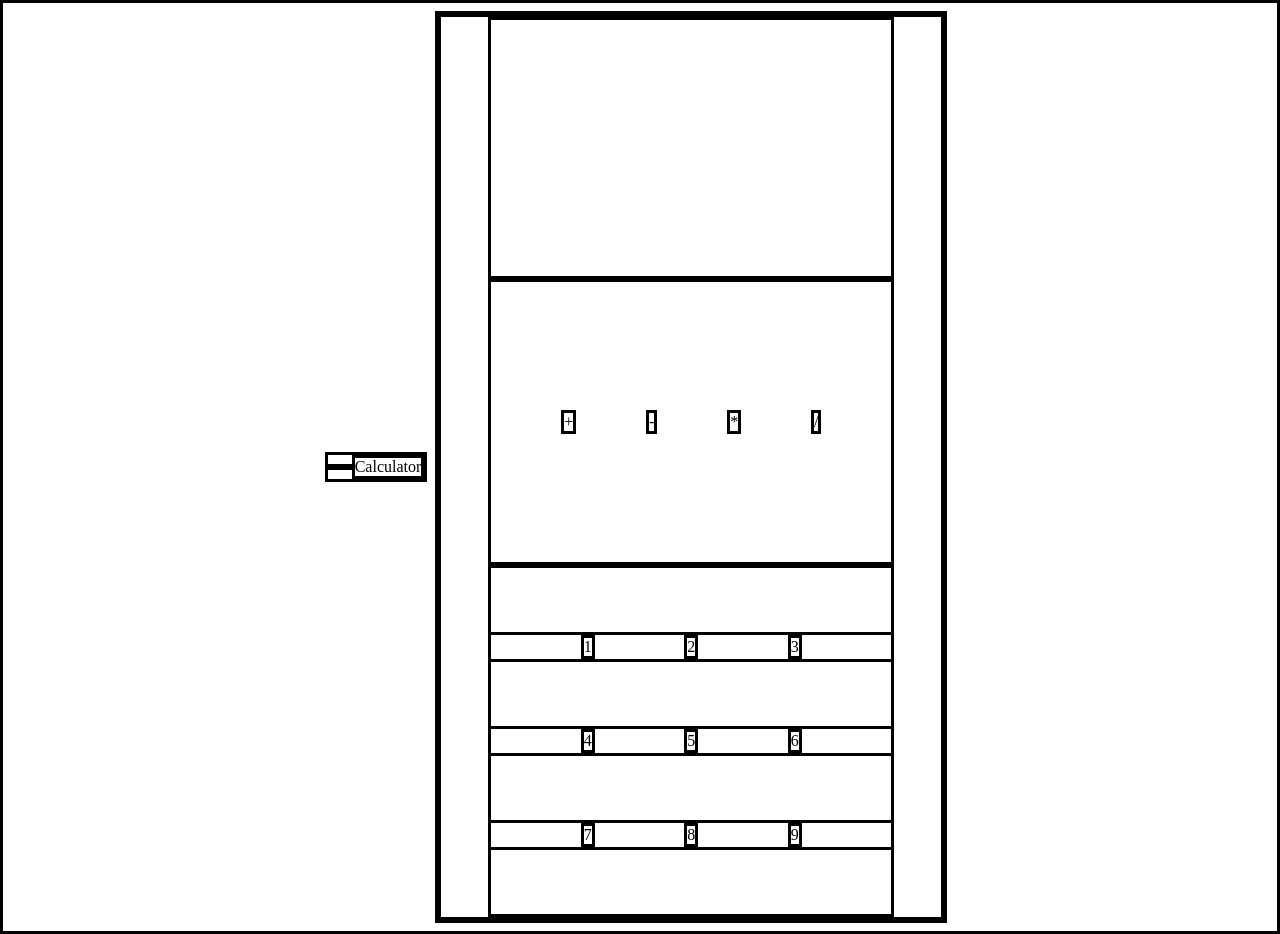
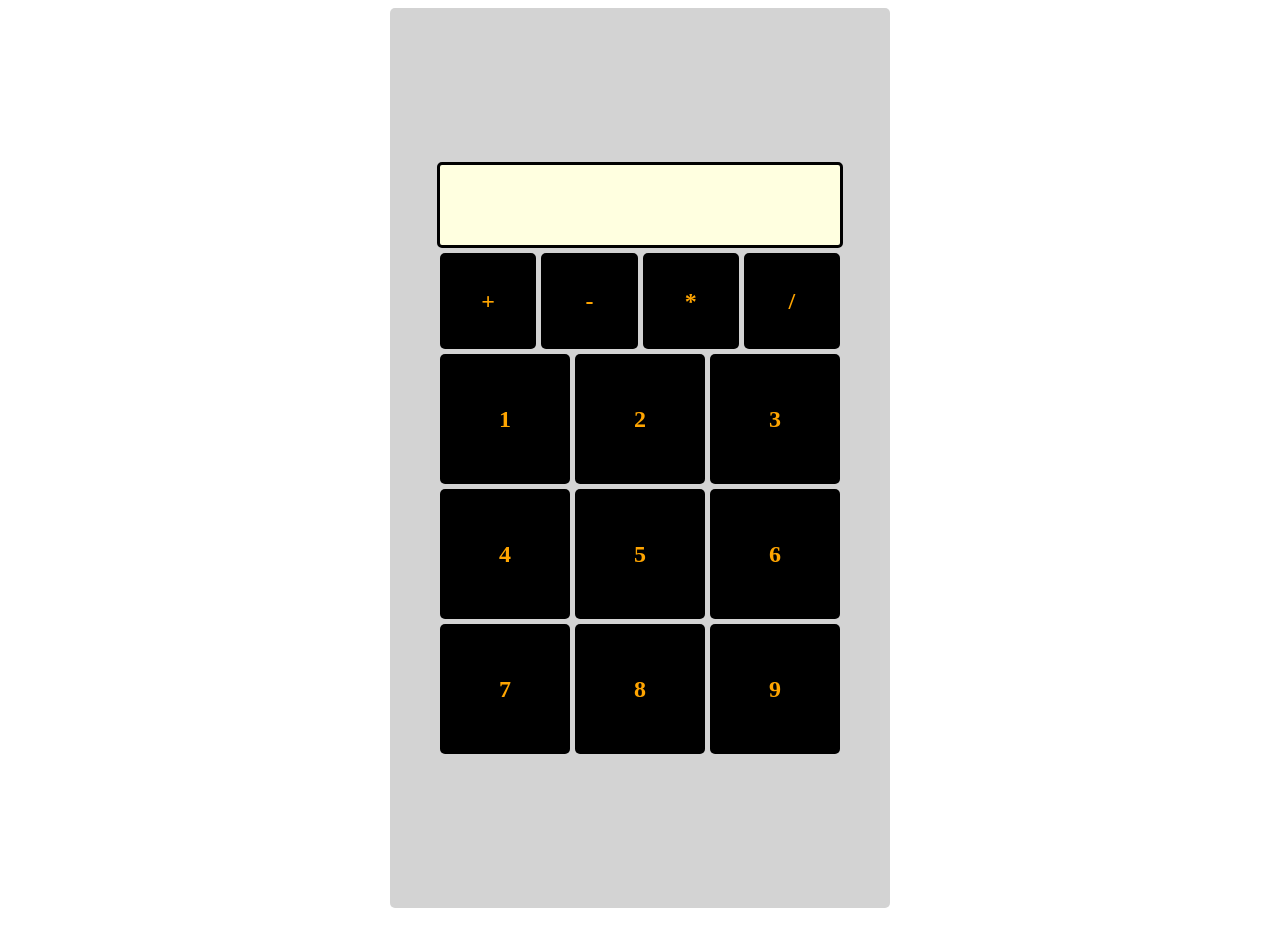
Before and after one commit to arnavkato/calculator, a plain HTML site: page index.html in a window 1280 px wide. Drawn offline with Linux system fonts and the light colour scheme.

Commit message:
overall finished css

```diff
--- a/index.html
+++ b/index.html
@@ -5,7 +5,6 @@
     <script src="script.js" defer></script>
     <meta charset="UTF-8">
     <meta name="viewport" content="width=device-width, initial-scale=1.0">
-    <title>Calculator</title>
 </head>
 <body>
     <div class="container">
--- a/styles.css
+++ b/styles.css
@@ -2,7 +2,7 @@
     display: flex;
     justify-content: center;
     align-items: center;
-    border: solid;
+    border-radius: 5px;
 }
 
 .container {
@@ -10,23 +10,40 @@
     flex-direction: column;
     height: 900px;
     width: 500px;
-    justify-content: space-evenly;
+    justify-content: center;
+    background-color: lightgray;
+    gap: 5px;
 }
 
 .display {
     display: flex;
     width: 80%;
-    flex-grow: 1;
+    height: 10vh;
+    justify-content: center;
+    align-items: center;
+    border: solid;
+    background-color: lightyellow;
 }
 
 .operators {
     display: flex;
-    flex-direction: row;
     justify-content: space-evenly;
     width: 80%;
-    flex-grow: 1;
+    gap: 5px;
 }
 
+.operator {
+    flex: 1;
+    aspect-ratio: 1 / 1;
+    display: flex;
+    justify-content: center;
+    align-items: center;
+    background-color: black;
+    color: orange;
+
+    font-size: x-large;
+    font-weight: bold;
+}
 
 
 
@@ -36,8 +53,11 @@
     display: flex;
     flex-direction: column;
     width: 80%;
-    flex-grow: 1;
+    flex: 0.5;
+    aspect-ratio: 1 / 1;
     justify-content: space-evenly;
+    gap: 5px;
+
 }
 
 
@@ -46,4 +66,16 @@
     display: flex;
     flex-direction: row;
     justify-content: space-evenly;
+    flex: 1;
+    gap: 5px;
 }
+
+.number {
+    flex-grow: 1;
+    height: 100%;
+    background-color: black;
+    color: orange;
+
+    font-size: x-large;
+    font-weight: bold;
+}
```
